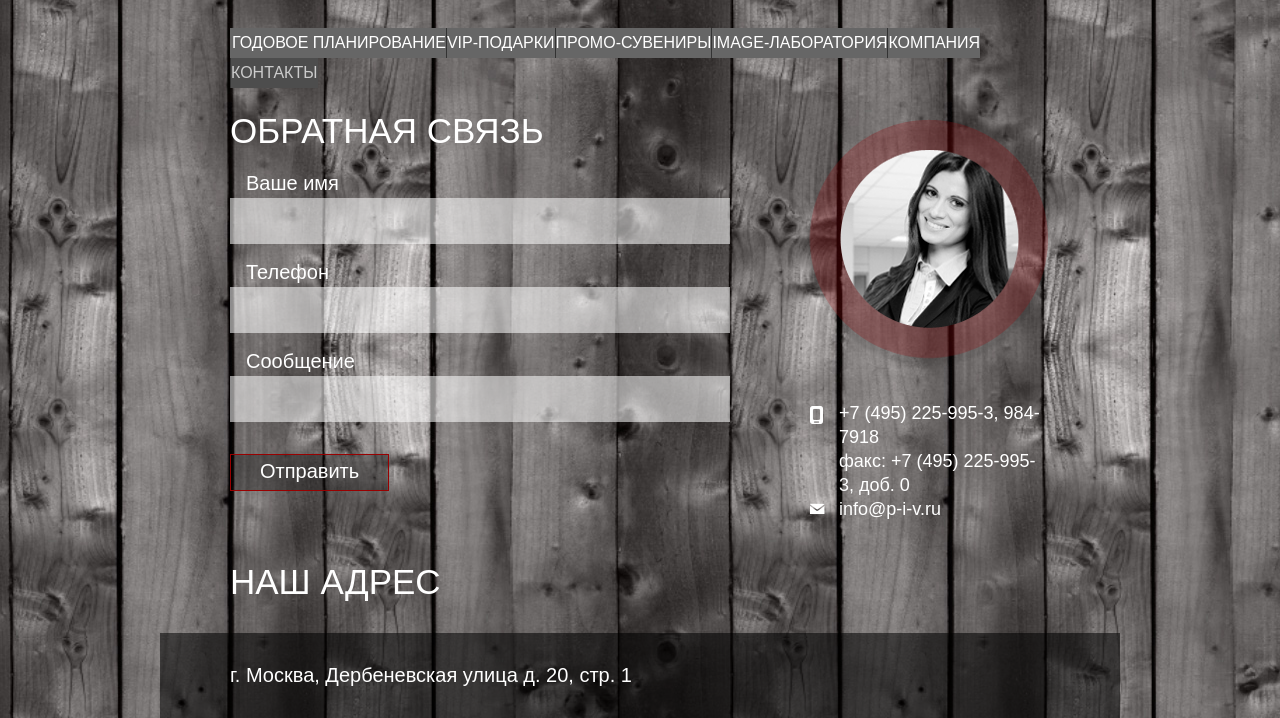
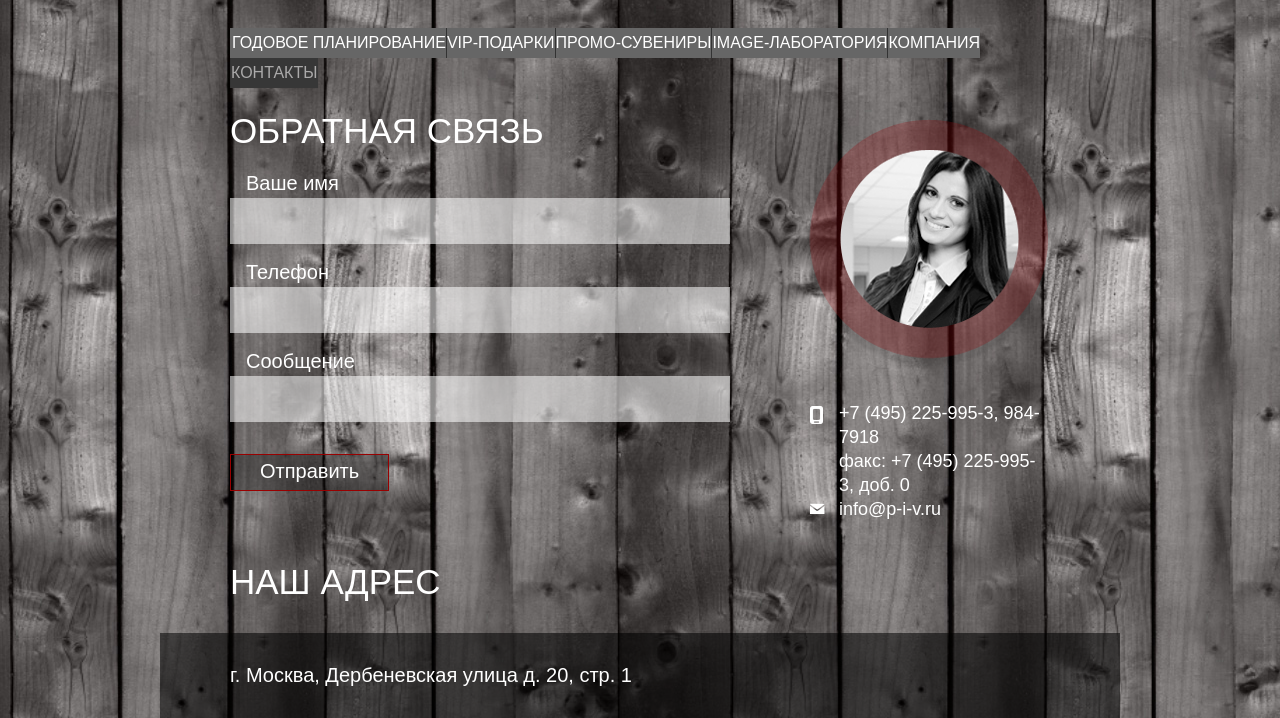
Before and after one commit to justdealman/piv, a plain HTML site: page form.html in a window 1280 px wide. Shown: the part 82-800 px from the top of the page. Drawn offline with Linux system fonts and the light colour scheme; a web font is replaced by a local one.

Commit message:
new menu styles

```diff
--- a/style.css
+++ b/style.css
@@ -213,9 +213,13 @@ button::-moz-focus-inner {
 	padding:5px 0 5px;
 	background:#666666;
 }
-.menu li a:hover, .menu li.active a {
+.menu li a:hover {
 	color:#cccccc;
 	background:#4d4d4d;
+}
+.menu li.active a {
+	color:#abaaaa !important;
+	background:#373737 !important;
 }
 
 /* Index */
```
